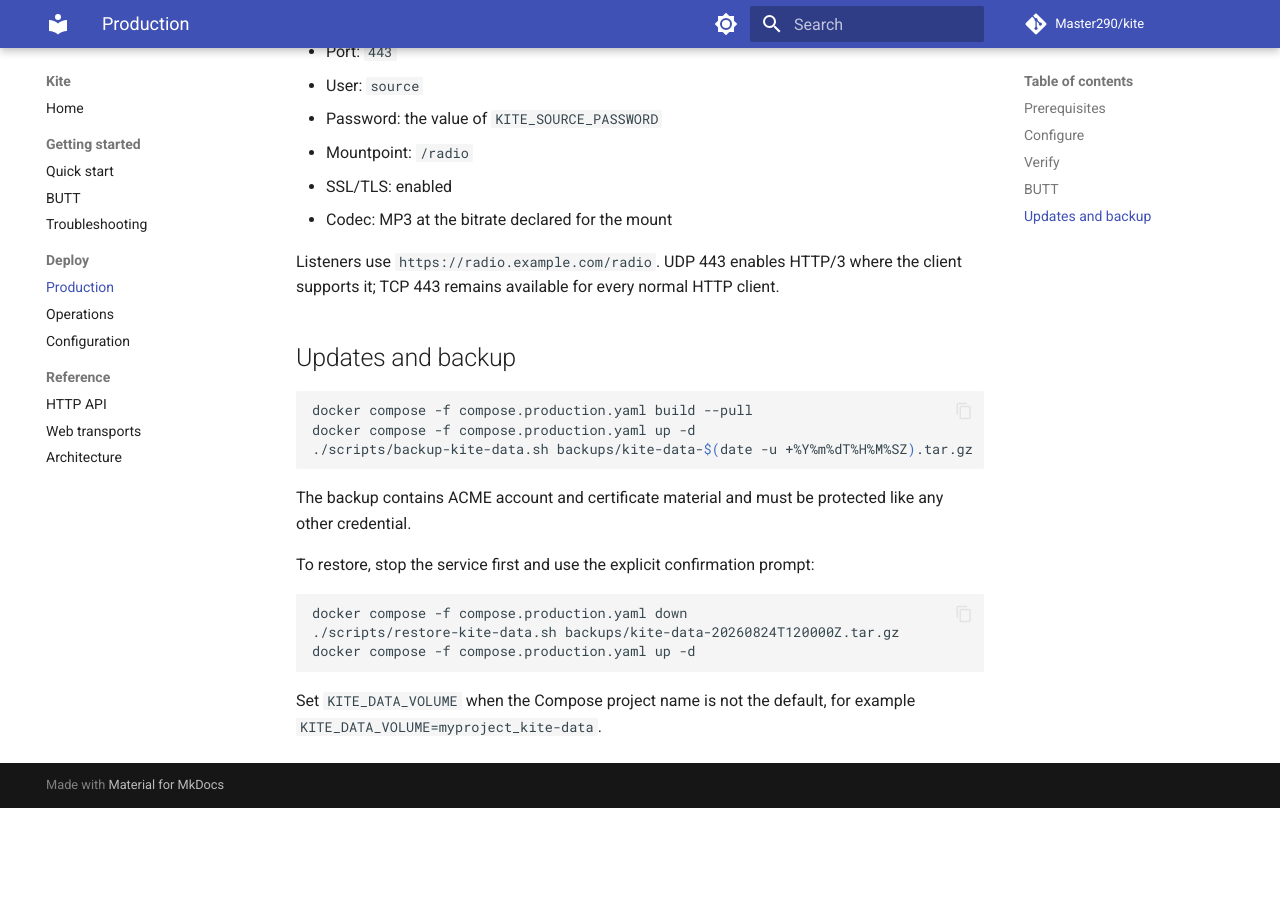
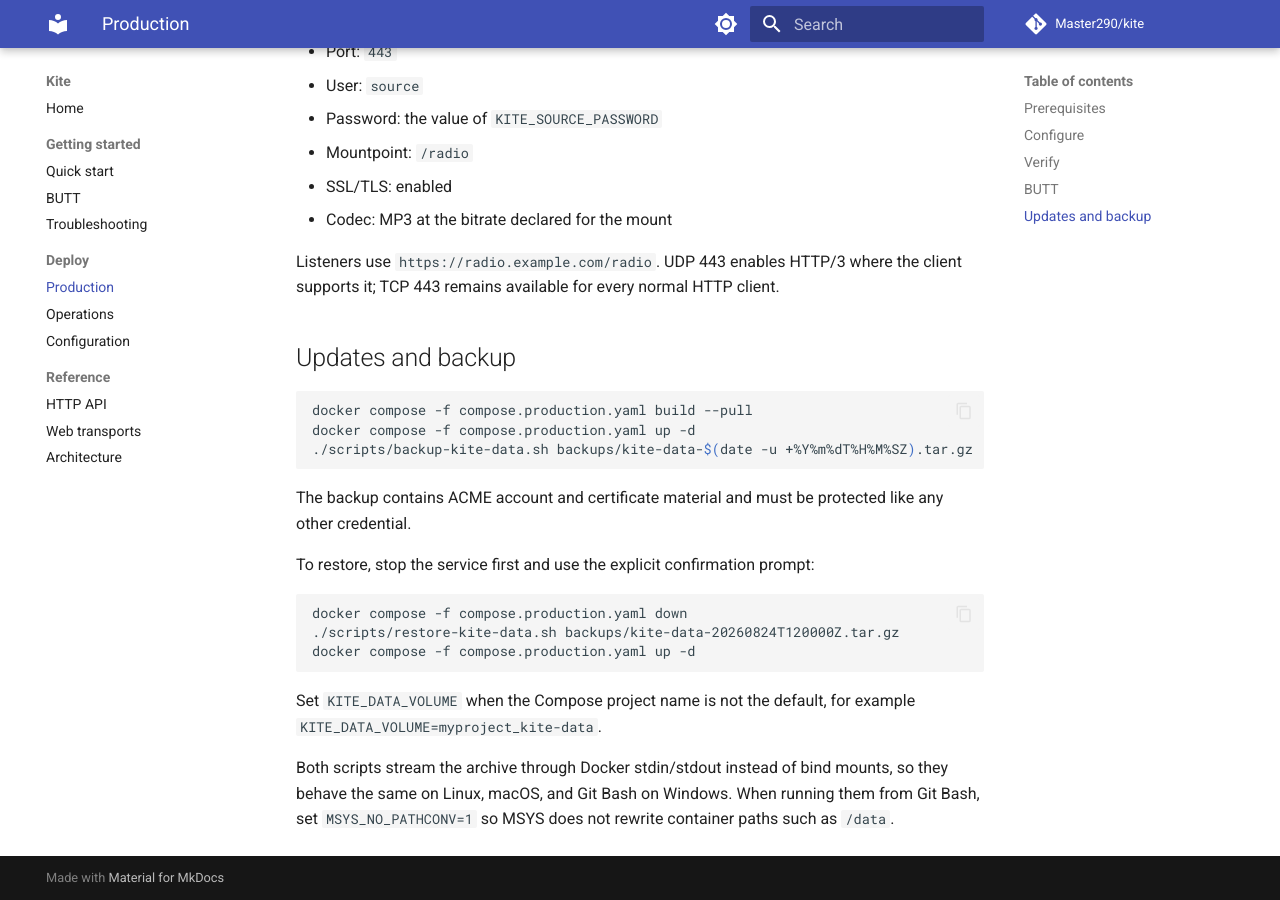
Before and after one commit to Master290/kite, an MkDocs documentation site: the page built from docs/deployment.md, in a window 1280 px wide and 900 px high, scrolled down 1554 px. Built offline with MkDocs 1.6.1 and Material for MkDocs 9.7.7, drawn with Linux system fonts in a browser that asks for light colours; comment, search, counter and statistics services are not loaded; before the commit the page ends 2362 px from its top, so only the background shows below that.

Commit message:
fix: stream backup and restore without bind mounts

````diff
--- a/docs/deployment.md
+++ b/docs/deployment.md
@@ -77,3 +77,5 @@
 ```
 
 Set `KITE_DATA_VOLUME` when the Compose project name is not the default, for example `KITE_DATA_VOLUME=myproject_kite-data`.
+
+Both scripts stream the archive through Docker stdin/stdout instead of bind mounts, so they behave the same on Linux, macOS, and Git Bash on Windows. When running them from Git Bash, set `MSYS_NO_PATHCONV=1` so MSYS does not rewrite container paths such as `/data`.
````
Also changed, not shown: 3 other files.
